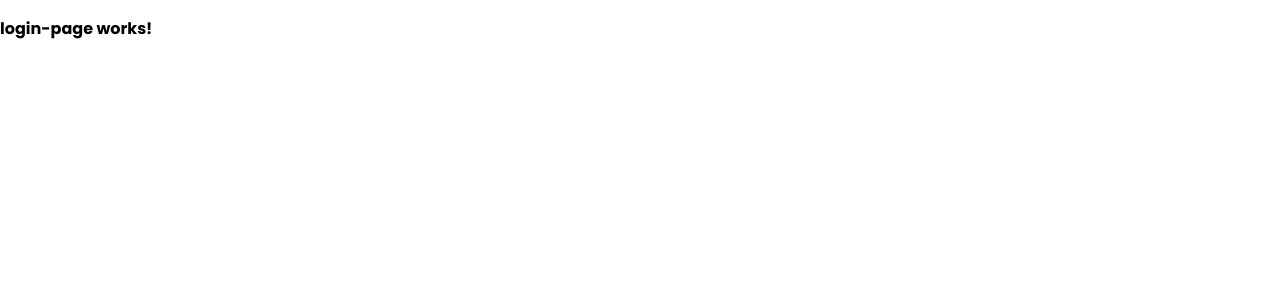
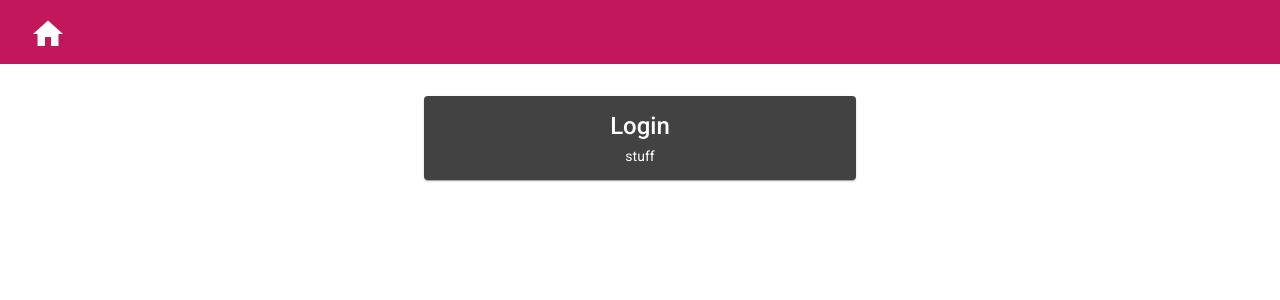
Before and after one commit to MvSvlc/Seaside-Mechanics, an Angular app: page /login in a window 1280 px wide. Shown: the top 300 px of the page. Built offline with nearby package versions, Linux system fonts and the light colour scheme.

Commit message:
shits bustit

```diff
--- a/src/app/login-page/login-page.component.html
+++ b/src/app/login-page/login-page.component.html
@@ -1 +1,15 @@
-<p>login-page works!</p>
+<mat-toolbar color="primary" fxLayout="row" fxLayoutAlign="space-between center">
+    <span>
+        <button mat-button routerLink="/"><mat-icon>home</mat-icon></button>
+    </span>
+    <div fxLayout="row" fxShow="false" fxShow.gt-sm></div>
+      <!-- <button mat-button [mat-menu-trigger-for]="menu" fxHide="false" fxHide.gt-sm>
+        <mat-icon>menu</mat-icon>
+      </button> -->
+</mat-toolbar>
+
+<mat-card>
+
+    <mat-card-title>Login</mat-card-title>
+    <mat-card-content>stuff</mat-card-content>
+</mat-card>
--- a/src/app/login-page/login-page.component.scss
+++ b/src/app/login-page/login-page.component.scss
@@ -0,0 +1,13 @@
+mat-card {
+    max-width: 400px;
+    margin: 2em auto;
+    text-align: center;
+  }
+
+  button {
+    transform: scale(1.5);
+  }
+
+  mat-form-field {
+    display: block;
+  }
--- a/src/app/login-page/login-page.component.ts
+++ b/src/app/login-page/login-page.component.ts
@@ -1,4 +1,5 @@
 import { Component, OnInit } from '@angular/core';
+import { FormGroup } from '@angular/forms';
 
 @Component({
   selector: 'app-login-page',
@@ -7,6 +8,7 @@ import { Component, OnInit } from '@angular/core';
 })
 export class LoginPageComponent implements OnInit {
 
+
   constructor() { }
 
   ngOnInit(): void {
```
Also changed, not shown: src/app/app.module.ts (+6 -1 lines).
